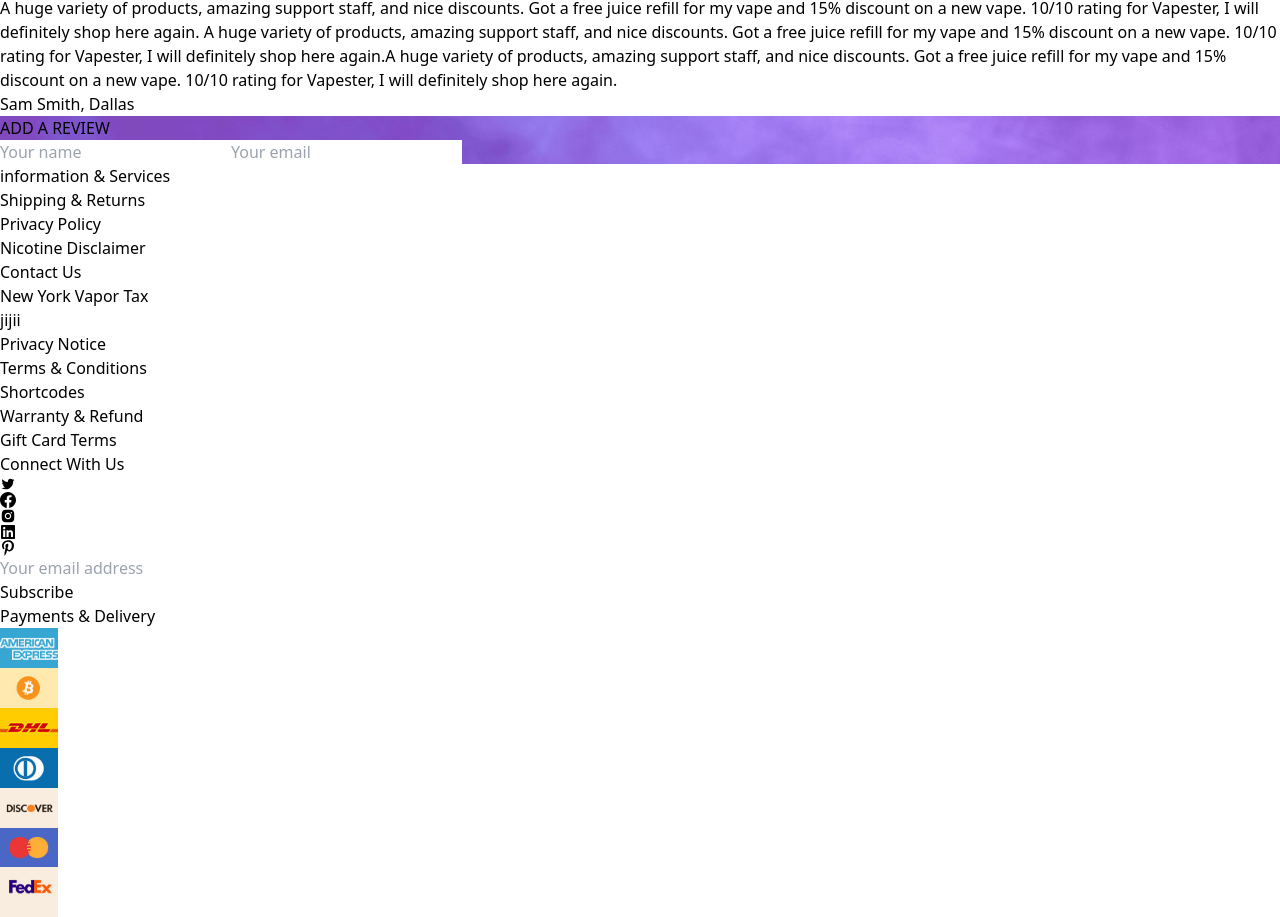
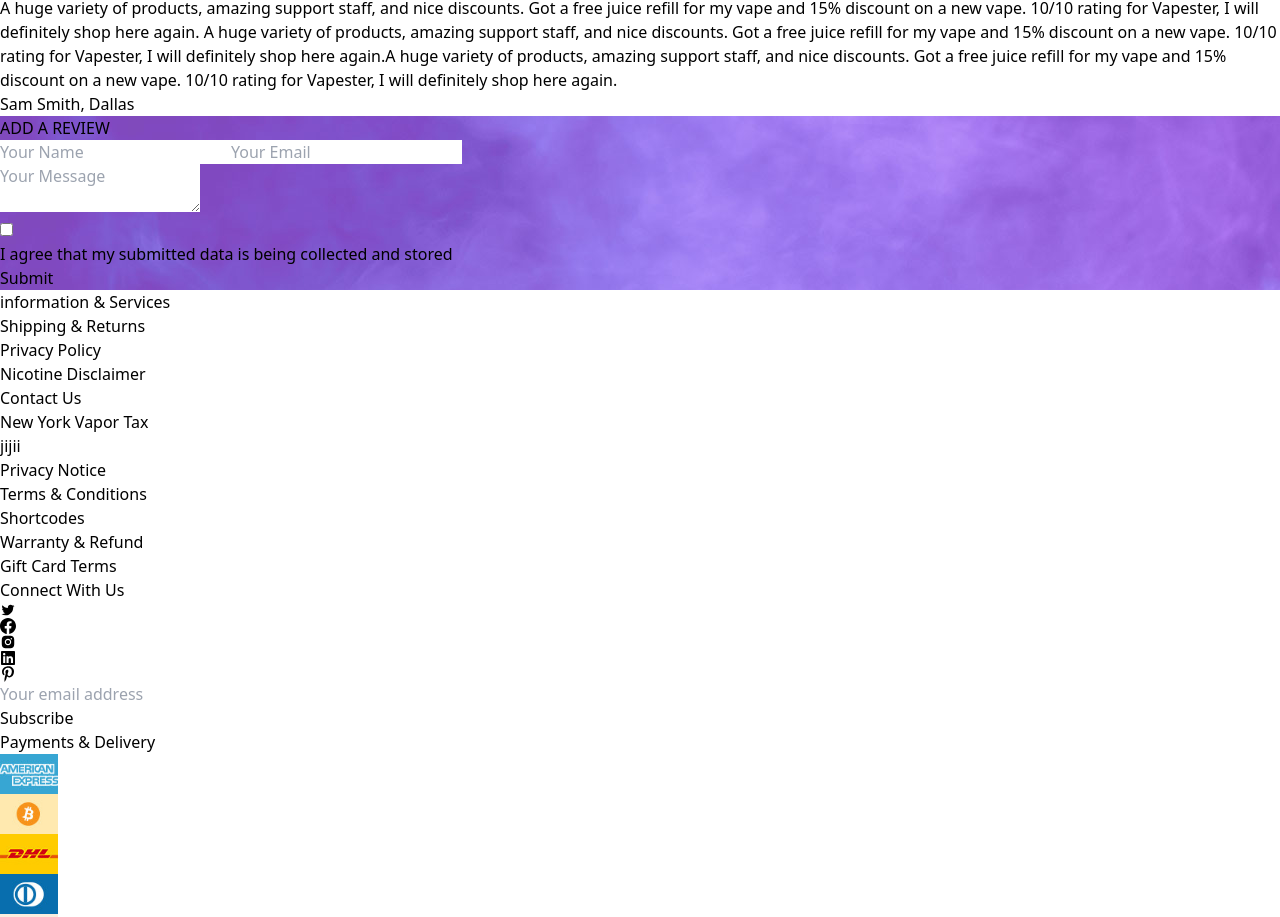
Before and after one commit to FazlyRabbi/vapester, a Next.js app: page /testimonial in a window 1280 px wide. Shown: the part 1593-2510 px from the top of the page. Built offline with nearby package versions, Linux system fonts and the light colour scheme; what @material-tailwind/react would draw is missing.

Commit message:
testimonial done

```diff
--- a/components/Testimonial/ReviewForm.jsx
+++ b/components/Testimonial/ReviewForm.jsx
@@ -8,7 +8,7 @@ export default function ReviewForm() {
       <div className="relative container mx-auto lg:pt-60 pt-12">
         <div
           className="text-center absolute lg:top-16 lg:left-16 md:left-6 left-4
-        text-white mx-0 bg-[#D22756] pr-8"
+        text-white mx-0 bg-[#292929] pr-8"
         >
           <div className="font-black uppercase lg:text-[80px] md:text-[50px] text-[30px] lg:-mt-8 md:-mt-5 -mt-3">
             ADD A REVIEW
@@ -16,20 +16,30 @@ export default function ReviewForm() {
         </div>
       </div>
 
-      <div className="w-full">
-        <div className="w-[4/5] flex justify-evenly items-center gap-4 px-8">
+      <div className="w-full flex flex-col justify-between pb-24 pt-0 p-16 gap-8">
+        <div className="w-[4/5] flex justify-evenly items-center gap-4 ">
           <input
             className="w-1/2 py-3 px-4"
             type="text"
-            placeholder="Your name"
+            placeholder="Your Name"
           />
           <input
             className="w-1/2 py-3 px-4"
             type="text"
-            placeholder="Your email"
+            placeholder="Your Email"
           />
         </div>
-
+        <textarea
+          name=""
+          id=""
+          className="h-40 py-3 px-4"
+          placeholder="Your Message"
+        ></textarea>
+        <div className="flex justify-start items-center gap-4 text-white">
+          <input type="checkbox" />
+          <p>I agree that my submitted data is being collected and stored</p>
+        </div>
+        <button className="text-white bg-[#F2D71F] h-12 w-32 uppercase font-bun">Submit</button>
       </div>
     </section>
   );
--- a/components/Testimonial/TestimonialBanner.jsx
+++ b/components/Testimonial/TestimonialBanner.jsx
@@ -7,7 +7,7 @@ export default function TestimonialBanner({children}) {
     >
       <div className="relative container mx-auto lg:pt-60 pt-12">
         <div className="text-center absolute lg:top-1/2 lg:left-0 md:left-6 left-4  text-white mx-0 bg-[#D22756] pr-8">
-          <div className="font-black uppercase lg:text-[80px] md:text-[50px] text-[30px] lg:-mt-8 md:-mt-5 -mt-3">
+          <div className="font-black uppercase lg:text-[80px] md:text-[50px] text-[30px] lg:-mt-8 md:-mt-5 -mt-3 font-bun">
             {children}
           </div>
         </div>
```
